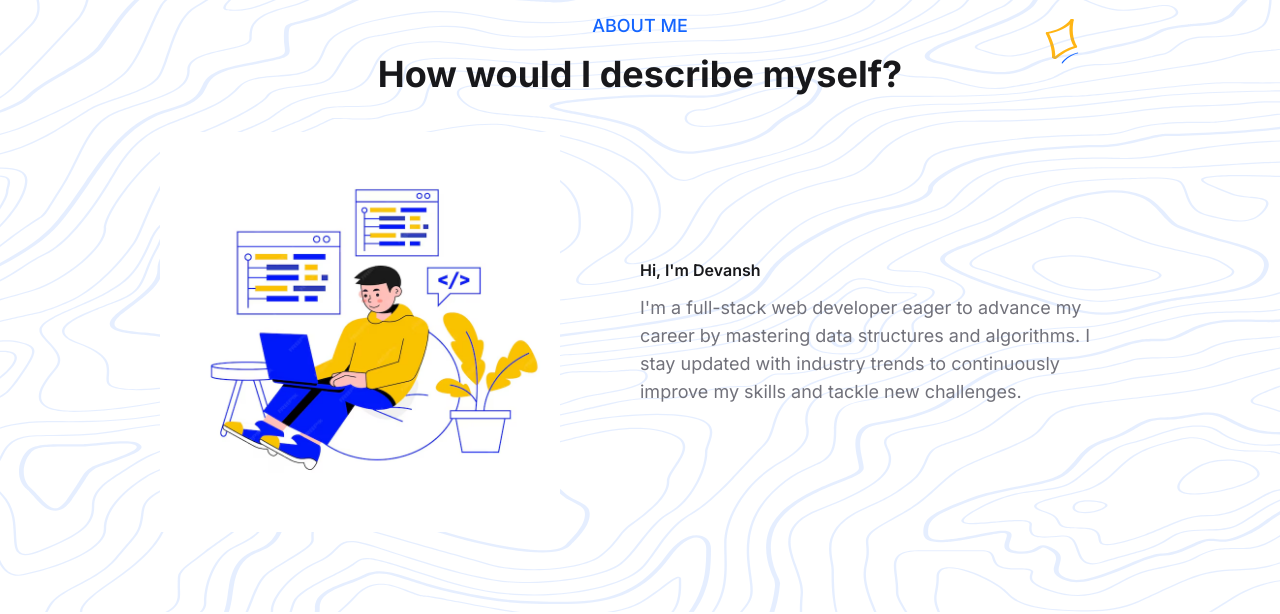
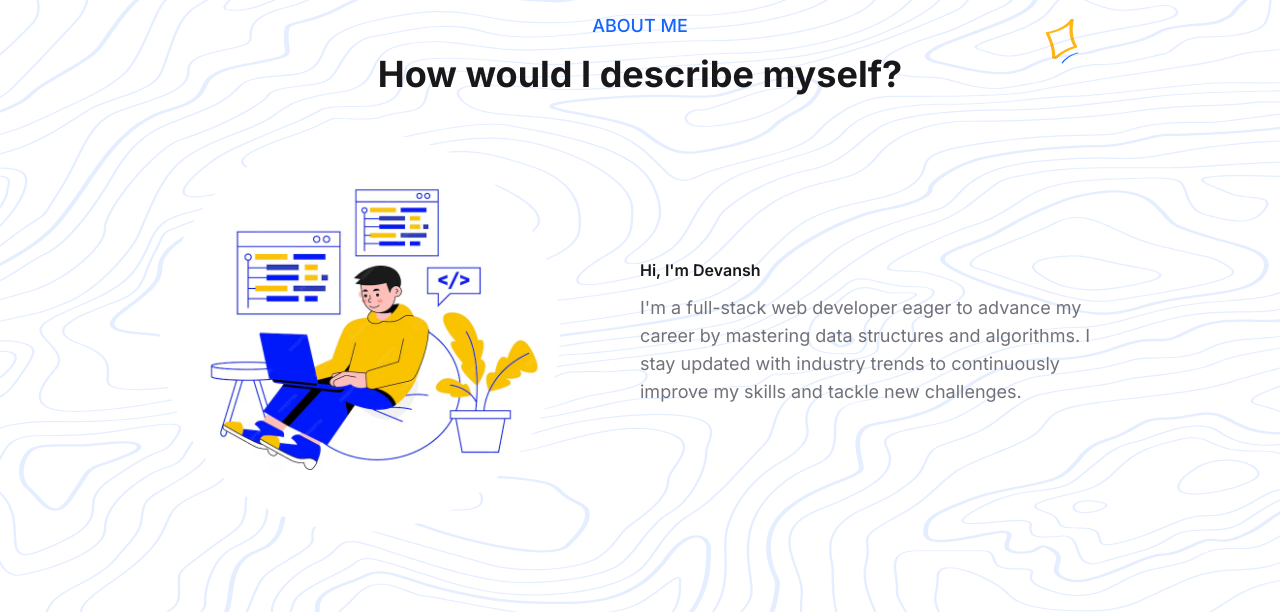
Before and after one commit to devil-1964/Portfoliio, a React (Vite) app: page / in a window 1280 px wide. Shown: the part 1640-2254 px from the top of the page. Built offline with nearby package versions, Linux system fonts and the light colour scheme.

Commit message:
modified Img

```diff
--- a/src/components/about.jsx
+++ b/src/components/about.jsx
@@ -1,26 +1,26 @@
 import SectionTitle from "./sectionTitle"
-import {about, rhombus} from "../constants/assets"
+import { about, rhombus } from "../constants/assets"
 import { motion } from "framer-motion";
 import { leftSideVariants, rightSideVariants } from "../constants/motion";
 const About = () => {
     return <section id="about" className="relative bg-[url(/src/assets/topography.svg)] bg-cover bg-no-repeat">
         <div className="container relative flex flex-col items-center gap-y-9 ">
-            <img src={rhombus} alt="rhombus" className="absolute right-[5%] -z-10 w-12"/>
-            <SectionTitle title="ABOUT ME" subtitle="How would I describe myself?"/>
+            <img src={rhombus} alt="rhombus" className="absolute right-[5%] -z-10 w-12" />
+            <SectionTitle title="ABOUT ME" subtitle="How would I describe myself?" />
             <div className="flex w-full flex-col items-center justify-between gap-12 md:flex-row">
                 <motion.div
                     variants={leftSideVariants}
                     initial="hidden"
                     whileInView="visible"
-                viewport={{margin:"0px 0px -200px 0px", once:true}}
+                    viewport={{ margin: "0px 0px -200px 0px", once: true }}
                     className="flex w-full justify-center md:justify-start md:w-5/12">
-                    <img src={about} alt="Devansh" className="aspect-square w-full max-w-[400px]"/>
+                    <img src={about} alt="Devansh" className="rounded-full aspect-square w-full max-w-[400px]" />
                 </motion.div>
                 <motion.div
                     variants={rightSideVariants}
                     initial="hidden"
                     whileInView="visible"
-                viewport={{margin:"0px 0px -200px 0px", once:true}}
+                    viewport={{ margin: "0px 0px -200px 0px", once: true }}
                     className="flex flex-col items-center gap-y-5 text-center md:w-1/2 md:items-end md:text-start">
                     <div className="flex flex-col gap-y-3">
                         <p className="textp-3xlg font-semibold text-gray-90">
```
Lines whose indentation alone changed are shown as unchanged.
